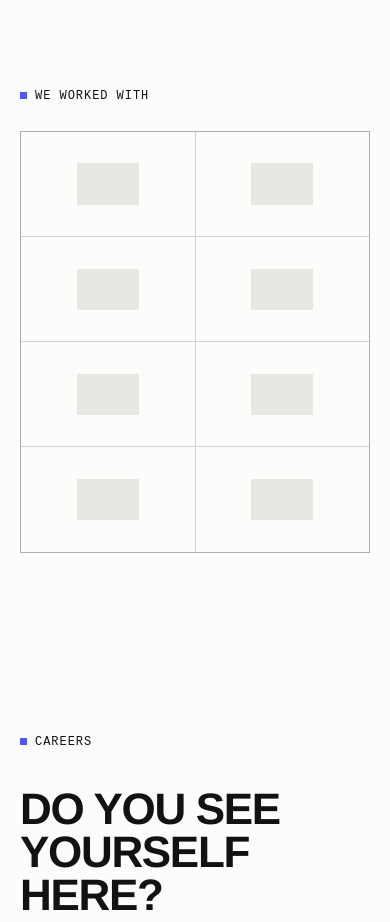
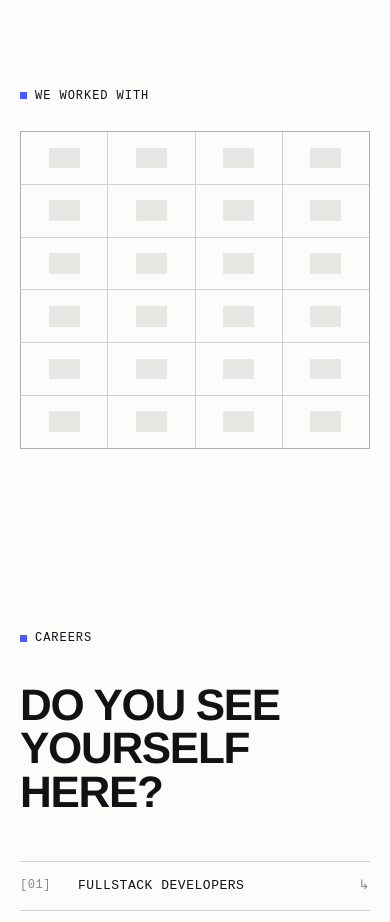
Before and after one commit to namq3labs/quantum3labs-landing, a plain HTML site: page index.html in a window 390 px wide. Shown: the part 4601-5523 px from the top of the page. Drawn offline with Linux system fonts and the light colour scheme; a web font is replaced by a local one.

Commit message:
We-worked-with grid: 24 logo slots, 3 rows x 8 columns
Logos/images to be supplied later; 4 columns on mobile.

Co-Authored-By: Claude Fable 5 <noreply@anthropic.com>

```diff
--- a/css/style.css
+++ b/css/style.css
@@ -510,9 +510,10 @@ canvas { display: block; }
 /* ─── partners (logo placeholders) ─────────────────────────── */
 
 .partners { padding-top: 0; }
+/* 24 slots — 3 rows × 8 columns */
 .partners_grid {
   display: grid;
-  grid-template-columns: repeat(auto-fit, minmax(130px, 1fr));
+  grid-template-columns: repeat(8, 1fr);
   gap: 1px;
   margin-top: 26px;
   border: 1px solid var(--hairline);
@@ -648,6 +649,7 @@ canvas { display: block; }
   .about_copy { justify-self: start; }
   .careers_right { justify-self: start; }
   .hiring_grid { grid-template-columns: 1fr; }
+  .partners_grid { grid-template-columns: repeat(4, 1fr); }
   .services_row { grid-template-columns: 44px 1fr 20px; }
   .services_desc { grid-column: 2; }
   .services_arrow { grid-row: 1; grid-column: 3; }
--- a/index.html
+++ b/index.html
@@ -238,7 +238,24 @@
     <section class="section partners" id="partners">
       <div class="container">
         <p class="eyebrow"><span class="square"></span>WE WORKED WITH</p>
+        <!-- 24 logo slots — 3 rows × 8 (logos/images TBD) -->
         <div class="partners_grid">
+          <div class="partners_logo ph"></div>
+          <div class="partners_logo ph"></div>
+          <div class="partners_logo ph"></div>
+          <div class="partners_logo ph"></div>
+          <div class="partners_logo ph"></div>
+          <div class="partners_logo ph"></div>
+          <div class="partners_logo ph"></div>
+          <div class="partners_logo ph"></div>
+          <div class="partners_logo ph"></div>
+          <div class="partners_logo ph"></div>
+          <div class="partners_logo ph"></div>
+          <div class="partners_logo ph"></div>
+          <div class="partners_logo ph"></div>
+          <div class="partners_logo ph"></div>
+          <div class="partners_logo ph"></div>
+          <div class="partners_logo ph"></div>
           <div class="partners_logo ph"></div>
           <div class="partners_logo ph"></div>
           <div class="partners_logo ph"></div>
```
